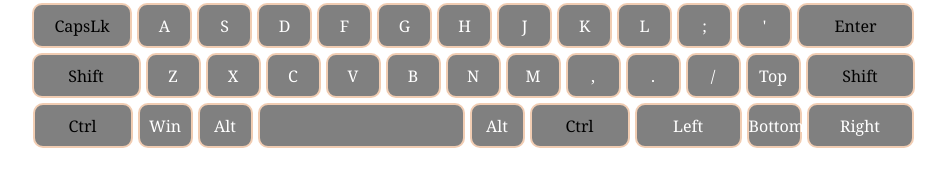
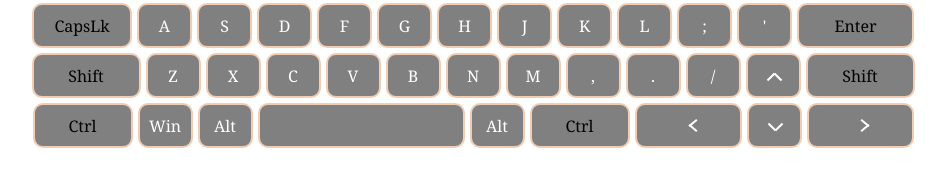
Before and after one commit to Drius123/Virtual-Keyboard, a website with bundled scripts: page index.html in a window 1280 px wide. Shown: the part 311-498 px from the top of the page, without its empty margins (167-1113 px from the left). Built offline with nearby package versions, Linux system fonts and the light colour scheme.

Commit message:
feat: added arrows

```diff
--- a/assets/keyboard_en.js
+++ b/assets/keyboard_en.js
@@ -59,7 +59,7 @@ export default `
     <button class="btn-key" id="">,</button>
     <button class="btn-key" id="">.</button>
     <button class="btn-key" id="">/</button>
-    <button class="btn-key" id="">Top</button>
+    <button class="btn-key" id="Top"></button>
     <button class="btn-key" id="Shift-right">Shift</button>
     <button class="btn-key" id="Ctrl-left">Ctrl</button>
     <button class="btn-key" id="">Win</button>
@@ -67,9 +67,9 @@ export default `
     <button class="btn-key" id="Space"></button>
     <button class="btn-key" id="Alt-right">Alt</button>
     <button class="btn-key" id="Ctrl-right">Ctrl</button>
-    <button class="btn-key" id="Left">Left</button>
-    <button class="btn-key" id="">Bottom</button>
-    <button class="btn-key" id="Right">Right</button>
+    <button class="btn-key" id="Left"></button>
+    <button class="btn-key" id="Bottom"></button>
+    <button class="btn-key" id="Right"></button>
   </div>
 </section>
 </main>
--- a/assets/keyboard_ru.js
+++ b/assets/keyboard_ru.js
@@ -59,7 +59,7 @@ export default `
     <button class="btn-key" id="">Б</button>
     <button class="btn-key" id="">Ю</button>
     <button class="btn-key" id="">.</button>
-    <button class="btn-key" id="">Top</button>
+    <button class="btn-key" id="Top"></button>
     <button class="btn-key" id="Shift-right">Shift</button>
     <button class="btn-key" id="Ctrl-left">Ctrl</button>
     <button class="btn-key" id="">Win</button>
@@ -67,9 +67,9 @@ export default `
     <button class="btn-key" id="Space"></button>
     <button class="btn-key" id="Alt-right">Alt</button>
     <button class="btn-key" id="Ctrl-right">Ctrl</button>
-    <button class="btn-key" id="Left">Left</button>
-    <button class="btn-key" id="">Bottom</button>
-    <button class="btn-key" id="Right">Right</button>
+    <button class="btn-key" id="Left"></button>
+    <button class="btn-key" id="Bottom"></button>
+    <button class="btn-key" id="Right"></button>
   </div>
 </section>
 </main>
--- a/index.js
+++ b/index.js
@@ -68,7 +68,6 @@ Virtualkeyboard.init();
 
 function keyDown() {
   document.addEventListener('keydown', (event) => {
-    console.log(event);
     Virtualkeyboard.addEffectBtn(event.key, event.code);
     if (event.key === 'Alt' && virtKeyboard.buttonClick === 'Shift') {
       virtKeyboard.changeKeyboard = true;
@@ -92,5 +91,5 @@ document.addEventListener('keyup', () => {
   }
   setTimeout(() => {
     virtKeyboard.buttonClick = '';
-  }, 1000);
+  }, 300);
 });
--- a/style.css
+++ b/style.css
@@ -218,5 +218,91 @@ legend {
 
 #Left,
 #Right {
+  position: relative;
   width: 107px;
 }
+
+#Top,
+#Bottom {
+  position: relative;
+}
+
+#Left::before {
+  content: '';
+  position: absolute;
+  background: white;
+  width: 10px;
+  height: 2px;
+  bottom: 17px;
+  transform: rotate(40deg);
+}
+
+#Left::after {
+  content: '';
+  position: absolute;
+  background: white;
+  width: 10px;
+  height: 2px;
+  right: 42px;
+  bottom: 22px;
+  transform: rotate(-40deg)
+}
+
+#Right::before {
+  content: '';
+  position: absolute;
+  background: white;
+  width: 10px;
+  height: 2px;
+  bottom: 17px;
+  transform: rotate(140deg);
+}
+
+#Right::after {
+  content: '';
+  position: absolute;
+  background: white;
+  width: 10px;
+  height: 2px;
+  right: 42px;
+  bottom: 22px;
+  transform: rotate(-140deg)
+}
+
+#Top::before {
+  content: '';
+  position: absolute;
+  background: white;
+  width: 10px;
+  height: 2px;
+  transform: rotate(45deg);
+}
+
+#Top::after {
+  content: '';
+  position: absolute;
+  background: white;
+  width: 10px;
+  height: 2px;
+  right: 23px;
+  transform: rotate(-45deg)
+}
+
+#Bottom::before {
+  content: '';
+  position: absolute;
+  background: white;
+  width: 10px;
+  height: 2px;
+  transform: rotate(135deg);
+}
+
+#Bottom::after {
+  content: '';
+  position: absolute;
+  background: white;
+  width: 10px;
+  height: 2px;
+  right: 23px;
+  transform: rotate(45deg)
+}
```
